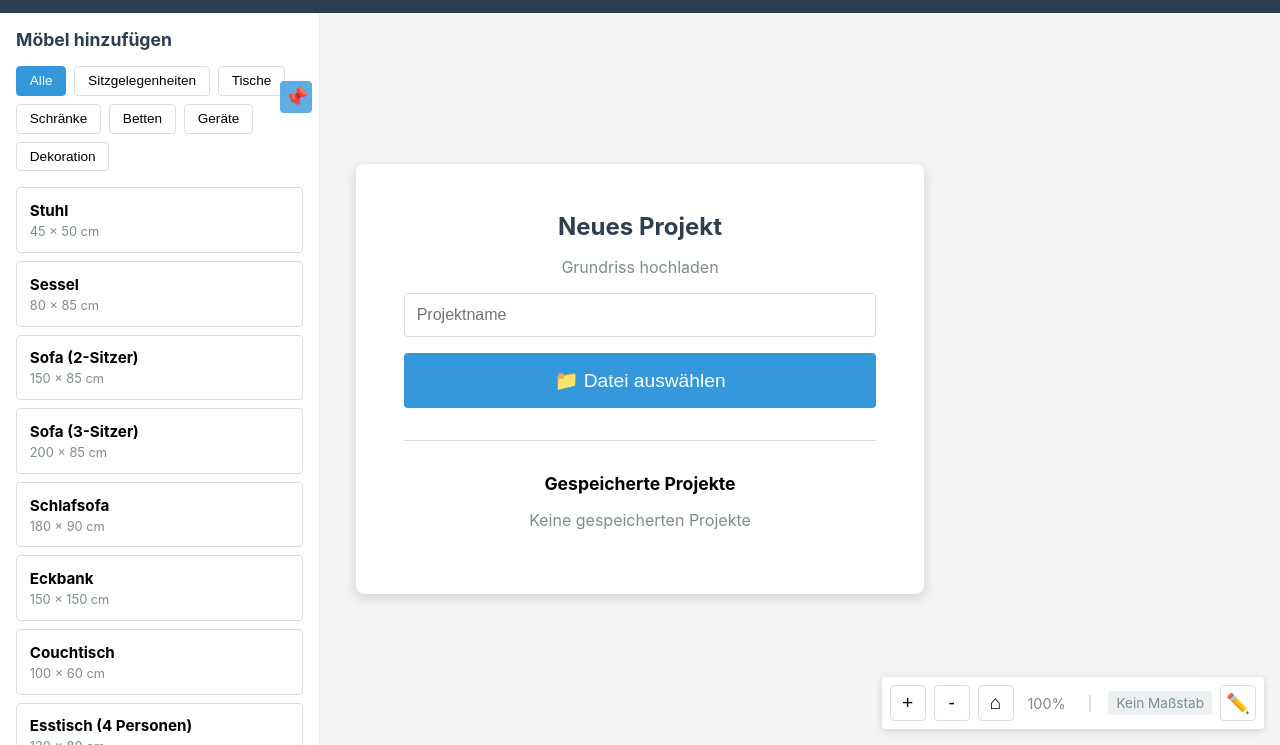
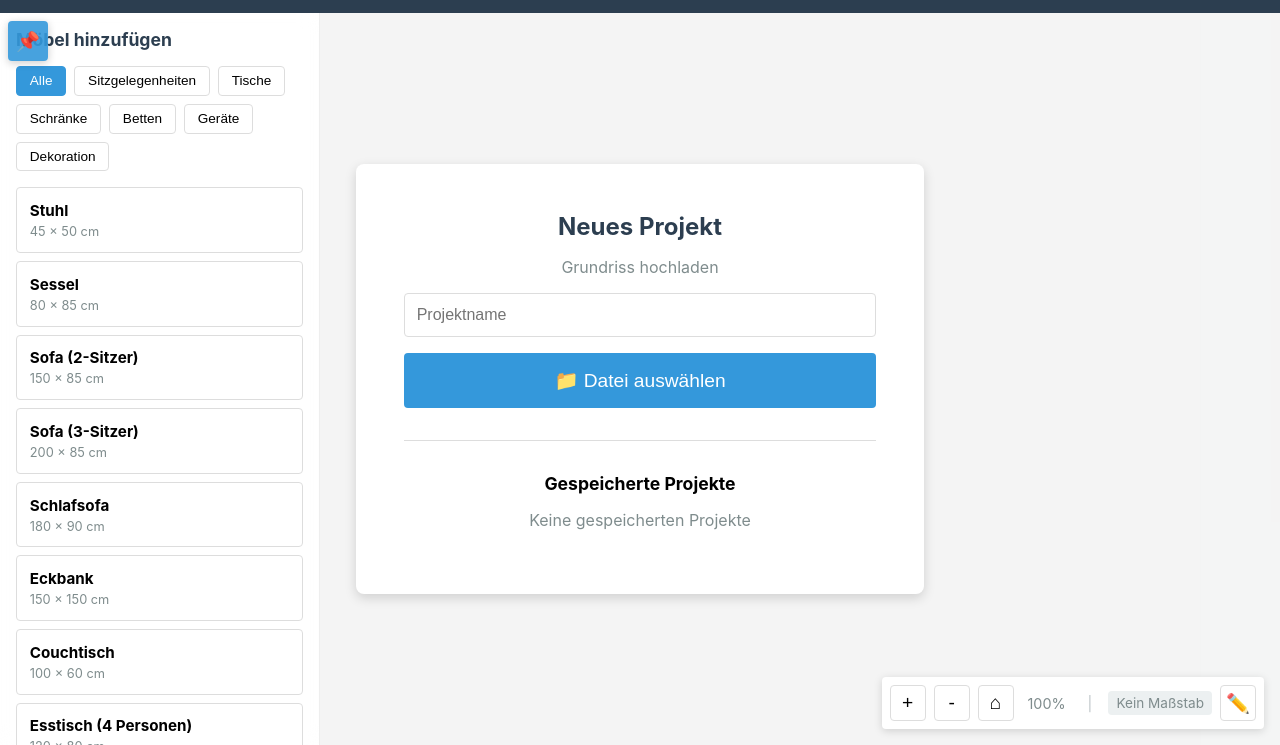
Before and after one commit to hamburger1984/roomer, a plain HTML site: page index.html in a window 1280 px wide. Shown: the part 55-800 px from the top of the page. Drawn offline with Linux system fonts and the light colour scheme.

Commit message:
Move pin button outside sidebar so it stays visible when hidden
- Moved pin button from inside sidebar to container level
- Button now always visible in top-left corner when sidebar is hidden
- Changed from fixed to absolute positioning within container
- Increased button size from 32px to 40px for better touch target
- Added box shadow for better visibility over canvas
- Button transitions smoothly between left edge and sidebar right edge
- Uses sibling selector (~) to detect sidebar state

```diff
--- a/index.html
+++ b/index.html
@@ -44,15 +44,17 @@
                 <!-- Sidebar Hover Trigger -->
                 <div class="sidebar-hover-trigger"></div>
 
+                <!-- Sidebar Pin Button -->
+                <button
+                    class="sidebar-pin-btn"
+                    id="sidebarPinBtn"
+                    title="Sidebar anheften"
+                >
+                    📌
+                </button>
+
                 <!-- Sidebar -->
                 <aside class="sidebar" id="sidebar">
-                    <button
-                        class="sidebar-pin-btn"
-                        id="sidebarPinBtn"
-                        title="Sidebar anheften"
-                    >
-                        📌
-                    </button>
                     <div class="section">
                         <h3>Möbel hinzufügen</h3>
                         <div class="furniture-categories">
--- a/styles.css
+++ b/styles.css
@@ -73,14 +73,14 @@ header h1 {
 }
 
 .sidebar-pin-btn {
-    position: fixed;
-    top: calc(60px + 0.5rem);
+    position: absolute;
+    top: 0.5rem;
     left: 0.5rem;
-    background: rgba(52, 152, 219, 0.8);
+    background: rgba(52, 152, 219, 0.9);
     color: white;
     border: none;
-    width: 32px;
-    height: 32px;
+    width: 40px;
+    height: 40px;
     border-radius: 4px;
     cursor: pointer;
     font-size: 1.2rem;
@@ -90,11 +90,12 @@ header h1 {
     transition:
         background 0.2s,
         left 0.3s ease;
-    z-index: 101;
+    z-index: 102;
+    box-shadow: 0 2px 8px rgba(0, 0, 0, 0.2);
 }
 
-.sidebar:not(.unpinned) .sidebar-pin-btn {
-    left: calc(320px - 0.5rem - 32px);
+.sidebar:not(.unpinned) ~ .sidebar-pin-btn {
+    left: calc(320px - 0.5rem - 40px);
 }
 
 .sidebar-pin-btn:hover {
```
